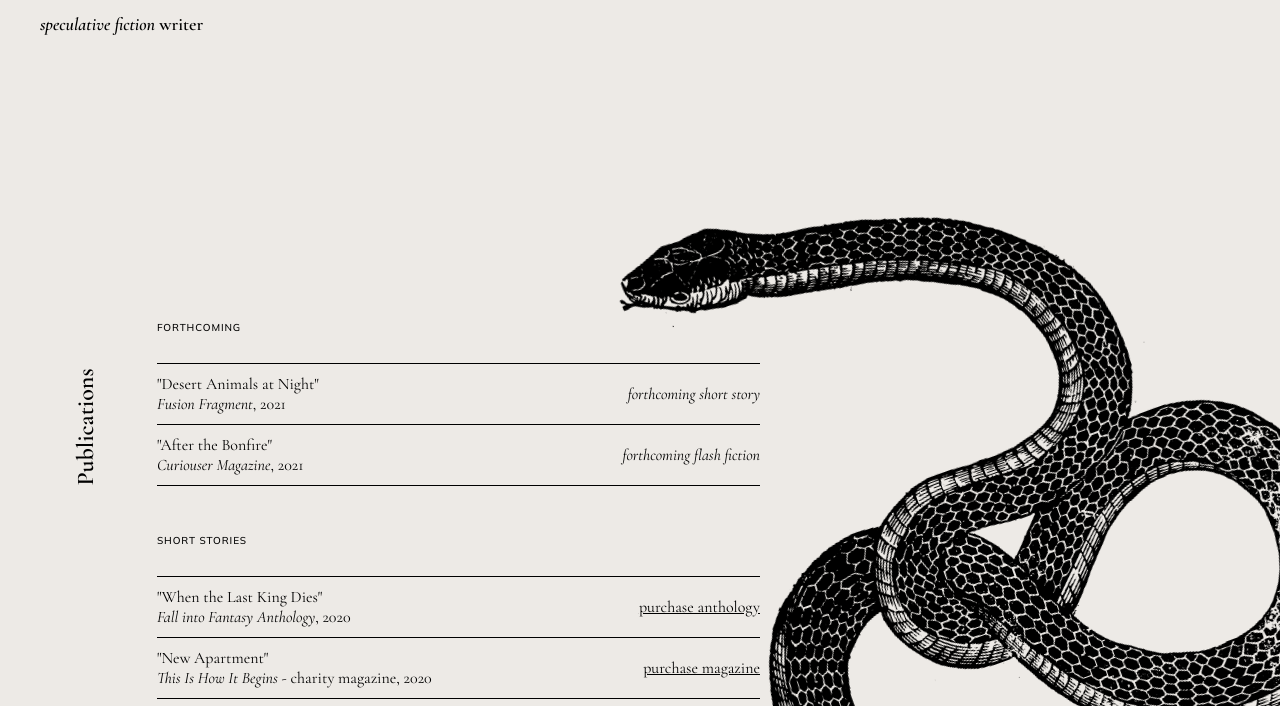
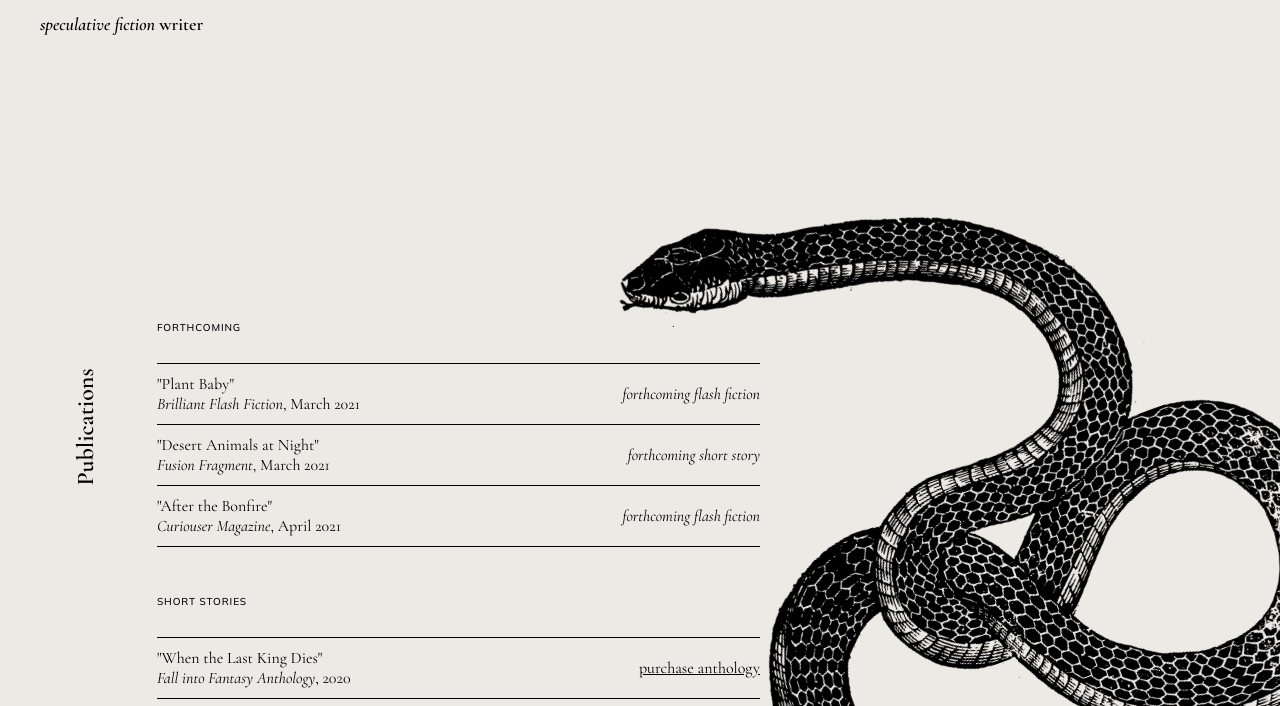
Before and after one commit to j3ssko/jesskoch-writing, a website: page express/index.html in a window 1280 px wide. Shown: the part 65-771 px from the top of the page. Drawn offline with nearby package versions, Linux system fonts and the light colour scheme.

Commit message:
add new pub

```diff
--- a/express/index.html
+++ b/express/index.html
@@ -34,8 +34,17 @@
                     <h3 class="pub-list-header">forthcoming</h3>
                         <div class="publication-item">
                             <div class="pub-list-title">
+                                <p>"Plant Baby"</p>
+                                <p><span class="italics">Brilliant Flash Fiction</span>, March 2021</p>
+                            </div>
+                            <div>
+                                <span class="italics">forthcoming flash fiction</span>
+                            </div>
+                        </div>
+                        <div class="publication-item">
+                            <div class="pub-list-title">
                                 <p>"Desert Animals at Night"</p>
-                                <p><span class="italics">Fusion Fragment</span>, 2021</p>
+                                <p><span class="italics">Fusion Fragment</span>, March 2021</p>
                             </div>
                             <div>
                                 <span class="italics">forthcoming short story</span>
@@ -44,7 +53,7 @@
                         <div class="publication-item lastborder">
                             <div class="pub-list-title">
                                 <p>"After the Bonfire"</p>
-                                <p><span class="italics">Curiouser Magazine</span>, 2021</p>
+                                <p><span class="italics">Curiouser Magazine</span>, April 2021</p>
                             </div>
                             <div>
                                 <span class="italics">forthcoming flash fiction</span>
```
